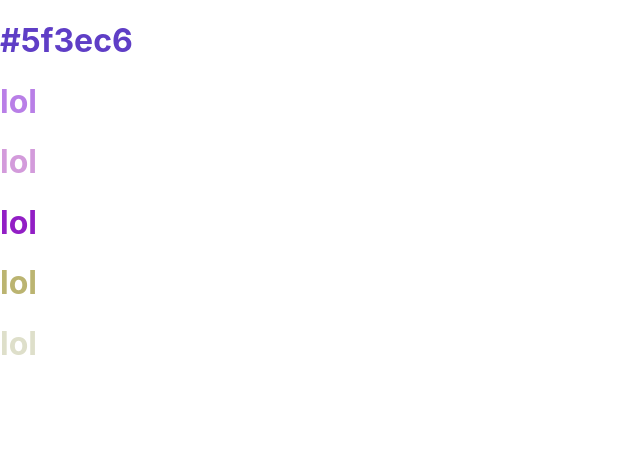
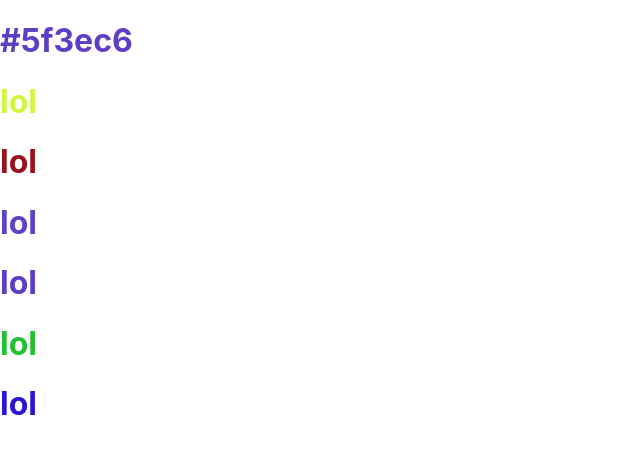
Before and after one commit to lukehampton6/hexiguessimal, a React (Create React App) app: page / in a window 1280 px wide. Shown: the top 454 px of the page, without its empty margins (0-640 px from the left). Built offline with nearby package versions, Linux system fonts and the light colour scheme.

Commit message:
randomize color array'

```diff
--- a/src/components/RandomColor.js
+++ b/src/components/RandomColor.js
@@ -7,22 +7,24 @@ function RandomColor() {
        return randomColor;
     }
 
-    const hex = generateColor();
-    const colorDivs = [];
+    const correctColor = generateColor();
+    const colorArray = [];
 
-    const generateColorDivs = function() {
+    const generateColorArray = function() {
         for (let i = 0; i < 5; i++) {
             const newColor = generateColor()
-            colorDivs.push(newColor);
+            colorArray.push(newColor);
         }
     }
-    generateColorDivs();
+    generateColorArray();
+    colorArray.push(correctColor);
+    const shuffledColors = colorArray.sort(() => Math.random() - 0.5);
 
     return (
         <div>
-            <h1 style={{color: hex}}>{hex}</h1>
+            <h1 style={{color: correctColor}}>{correctColor}</h1>
             <div>
-            {colorDivs.map((mappedColor) => {
+            {shuffledColors.map((mappedColor) => {
                 console.log(mappedColor)
                 return (
                     <h1 key={mappedColor} style={{color: mappedColor}}>lol</h1>
```
